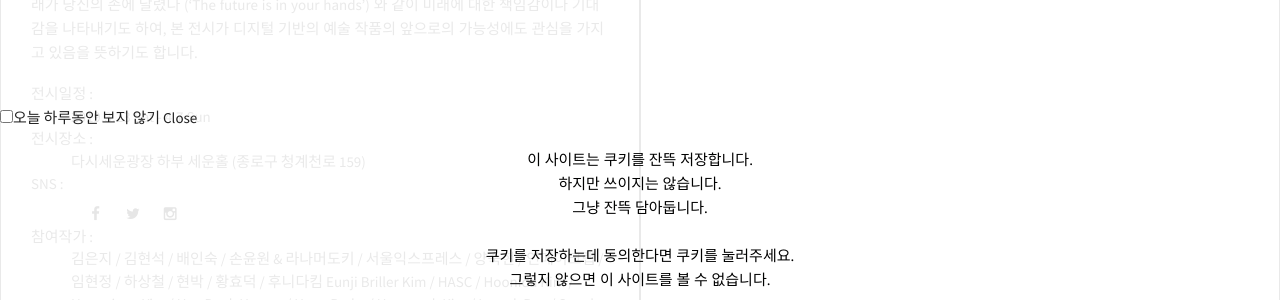
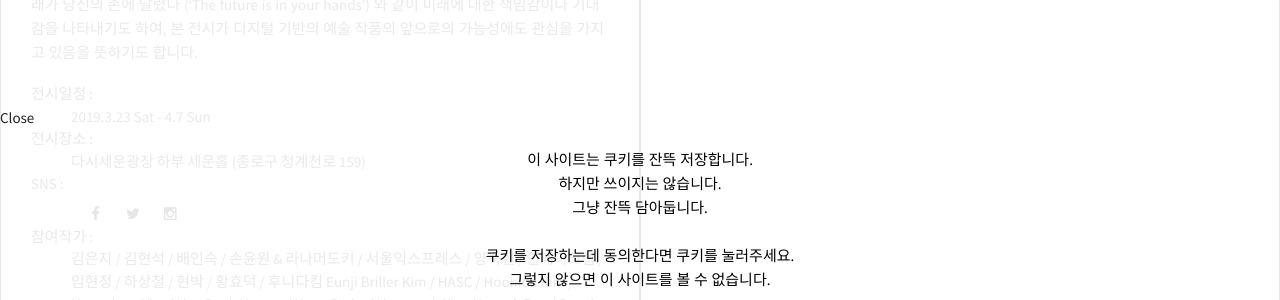
Before and after one commit to degitalarts/degitalarts, a Jekyll site: the page built from index.html, in a window 1280 px wide. Shown: the part 1201-1501 px from the top of the page. Built offline with Jekyll 4.4.1, drawn with Linux system fonts in a browser that asks for light colours; comment, search, counter and statistics services are not loaded.

Commit message:
Update default.html

```diff
--- a/_layouts/default.html
+++ b/_layouts/default.html
@@ -5,12 +5,11 @@
 
 <body>
   <div class="layerPop" id="layer-popup" style="position: absolute; top: 0px; left: 0; width: 100%; height: 100vh; border: 0px; margin-left: 0px; display: block; background-color: rgba(255, 255, 255, 0.9); z-index: 10000;">
-  <a href="#none" onclick="redirectPopupPage('/promotion/haruPlanDetail.do?planNumber=36244&amp;SKM_CD=100101')" style="width: 100%; height: 70vh; display:block; padding: 20% 42% 0 42%;" >
-    <img src="{{ site.url }}/img/Cookie.png" width="100%" height="auto" align="center" usemap="#image-map" />
+    <a href="#none" onclick="redirectPopupPage('/promotion/haruPlanDetail.do?planNumber=36244&amp;SKM_CD=100101')" style="width: 100%; height: 70vh; display:block; padding: 20% 42% 0 42%;" class="close" >
+      <img src="{{ site.url }}/img/Cookie.png" id="close" width="100%" height="auto" align="center" usemap="#image-map" />
     </a>
     <div class="close">
           <form method="post" action="" name="pop_form">
-            <span id="check"><input type="checkbox" value="checkbox" name="chkbox" id="chkday"/><label for="chkday">오늘 하루동안 보지 않기</label></span>
               <span id="close">Close</span>
           </form>
     </div>
```
Lines whose indentation alone changed are shown as unchanged.
